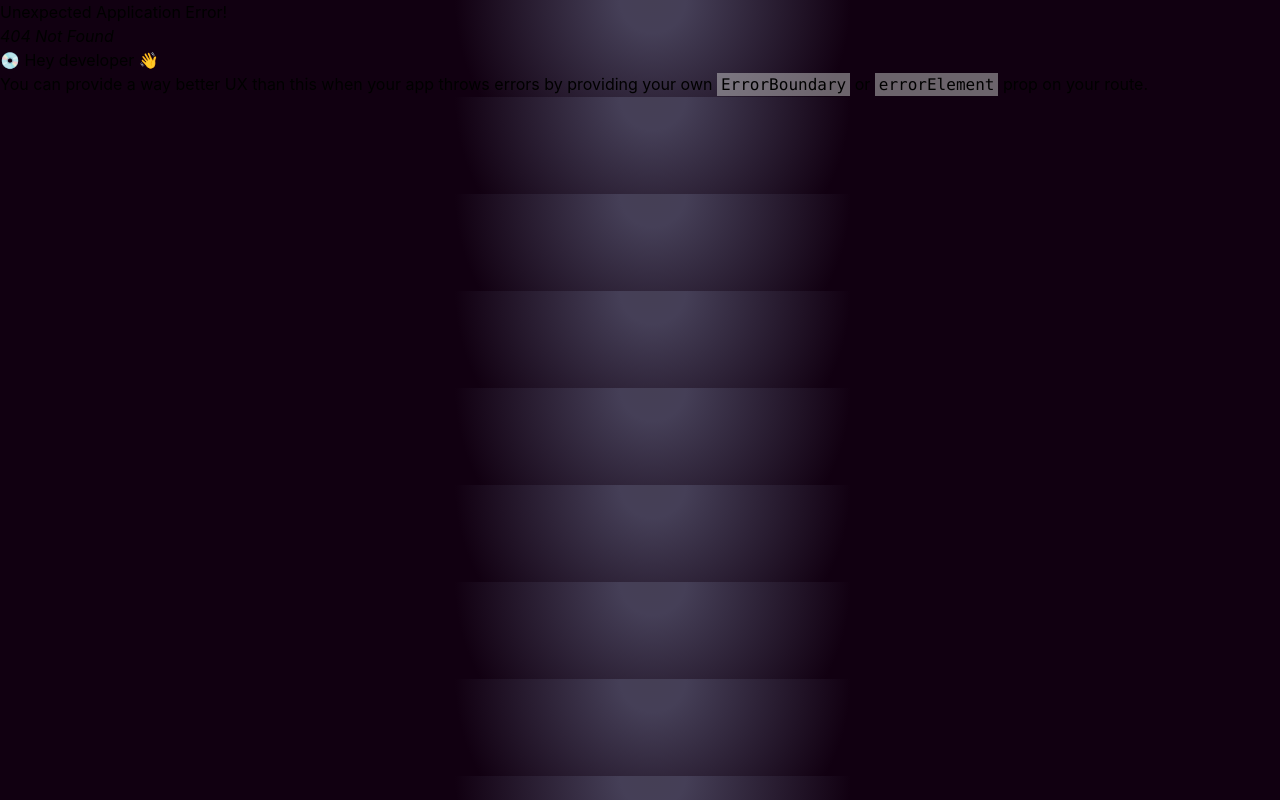
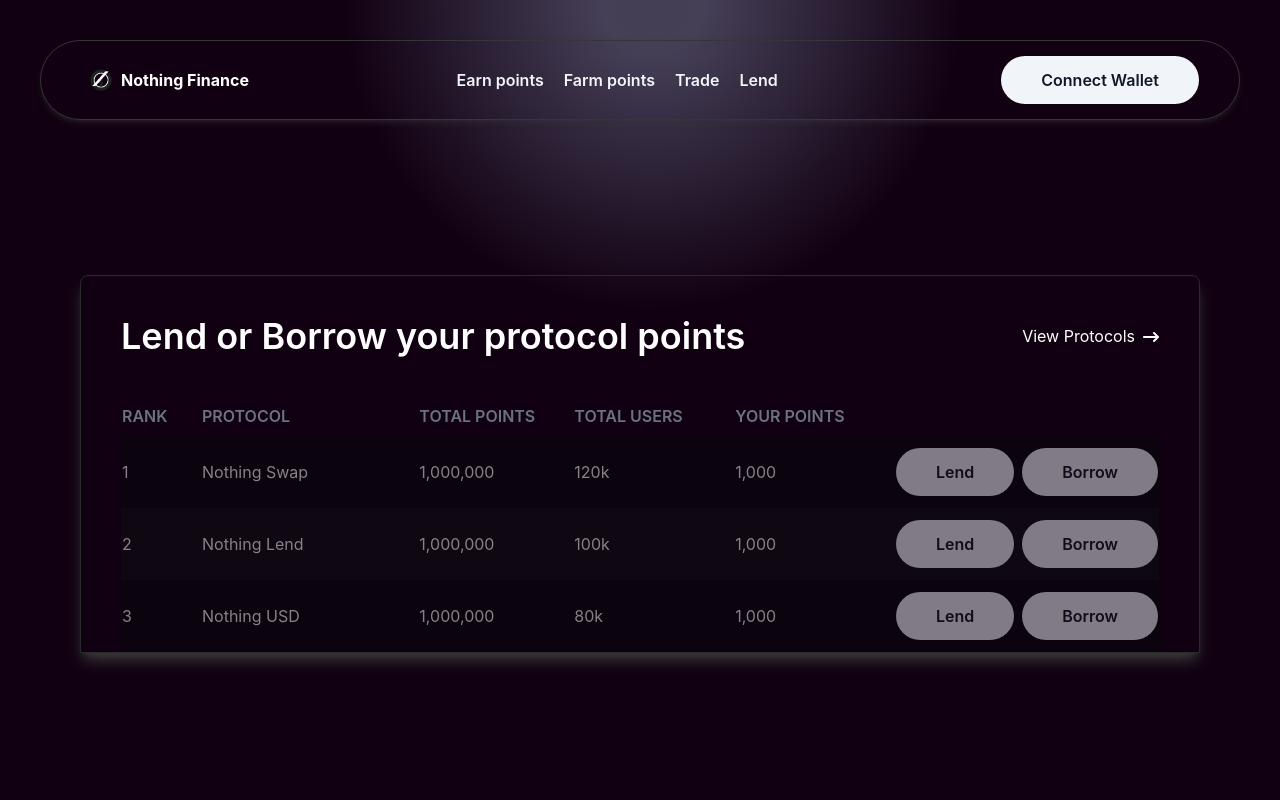
Before and after one commit to thesimonsnape/nothingfinance, a React (Create React App) app: page /lend in a window 1280 px wide. Before the commit this address had no page. Built offline with nearby package versions, Linux system fonts and the light colour scheme.

Commit message:
feat: minor fix

```diff
--- /dev/null
+++ b/src/components/LendingTable.jsx
@@ -0,0 +1,54 @@
+import React from 'react'
+import { rows } from '../constant/index';
+import { FaArrowRightLong } from "react-icons/fa6";
+import { Link, useLocation } from 'react-router-dom';
+
+const LendingTable = () => {
+  const location = useLocation();
+
+  return (
+    <div className='bg-transparent w-full h-full flex justify-center items-center '>
+        <div className='w-full max-w-[1200px] rounded-t-lg border border-[#2a2a2a] shadow-lg shadow-[#3b3b3b] px-10 '>
+            <div className={`my-10 flex text-white ${location.pathname === '/project' ? 'flex-col text-start ' : 'justify-between items-center'}`}>
+                <h2 className='text-4xl font-semibold'>Lend or Borrow your protocol points</h2>
+                <Link to='/projects' className='link-styles flex gap-2 items-center cursor-pointer'>
+                    <div className='flex gap-2 items-center cursor-pointer'>
+                        View Protocols <FaArrowRightLong className='translate-y-[1px]' />
+                    </div>
+                </Link>
+            </div>
+            <table className='w-full mt-10'>
+                <thead className=''>
+                    <tr className='text-gray-500 font-semibold'>
+                        <td className='w-20 h-10 '>RANK</td>
+                        <td className='w-auto h-10'>PROTOCOL</td>
+                        <td className='w-fit max-w-10 h-10'>TOTAL POINTS</td>
+                        <td className='w-fit max-w-20 h-10'>TOTAL USERS</td>
+                        <td className='w-fit max-w-20 h-10'>YOUR POINTS</td>
+                        <td className='w-20 h-10'></td>
+                    </tr>
+                </thead>
+                <tbody>
+                    {rows.map((el, idx) => {
+                        return (
+                            <tr key={idx} className={`${idx % 2 === 0? 'text-white bg-[#06060d] opacity-50 ' : 'bg-[#0e0f11] opacity-50 text-white'}`}>
+                                <td className='py-3'>{el.rank}</td>
+                                <td className='py-3'>{el.project}</td>
+                                <td className='py-3'>{el.totalPoints}</td>
+                                <td className='py-3'>{el.totalUsers}</td>
+                                <td className='py-3'>{el.yourPoints}</td>
+                                <td className='py-3 flex gap-2 justify-center items-center'>
+                                    <button className='bg-slate-100 text-gray-900 font-semibold px-4 py-1 md:px-10 md:py-3 text-[11px] md:text-base rounded-full'>Lend</button>
+                                    <button className='bg-slate-100 text-gray-900 font-semibold px-4 py-1 md:px-10 md:py-3 text-[11px] md:text-base rounded-full'>Borrow</button>
+                                </td>
+                            </tr>
+                        )
+                    })}
+                </tbody>
+            </table>
+        </div>
+    </div>
+  )
+}
+
+export default LendingTable;
--- a/src/index.js
+++ b/src/index.js
@@ -9,6 +9,7 @@ import ProjectsPage from './pages/ProjectsPage';
 import ProjectPage from './pages/ProjectPage';
 import FarmingPage from './pages/FarmingPage';
 import TradePage from './pages/TradePage';
+import LendPage from './pages/LendPage';
 
 const root = ReactDOM.createRoot(document.getElementById('root'));
 
@@ -41,6 +42,10 @@ const router = createBrowserRouter([
     path: '/trade',
     element: <TradePage />
   },
+  {
+    path: '/lend',
+    element: <LendPage />
+  },
 ]);
 
 root.render(
--- /dev/null
+++ b/src/pages/LendPage.jsx
@@ -0,0 +1,16 @@
+import React from 'react'
+import NavBar from '../components/NavBar'
+import LendingTable from '../components/LendingTable';
+
+const LendPage = () => {
+  return (
+    <div className='flex justify-center min-h-screen px-7 md:px-20'>
+      <NavBar />
+      <div className='w-full max-w-[1200px] mt-32'>
+        <LendingTable />
+      </div>
+    </div>
+  )
+}
+
+export default LendPage;
```
